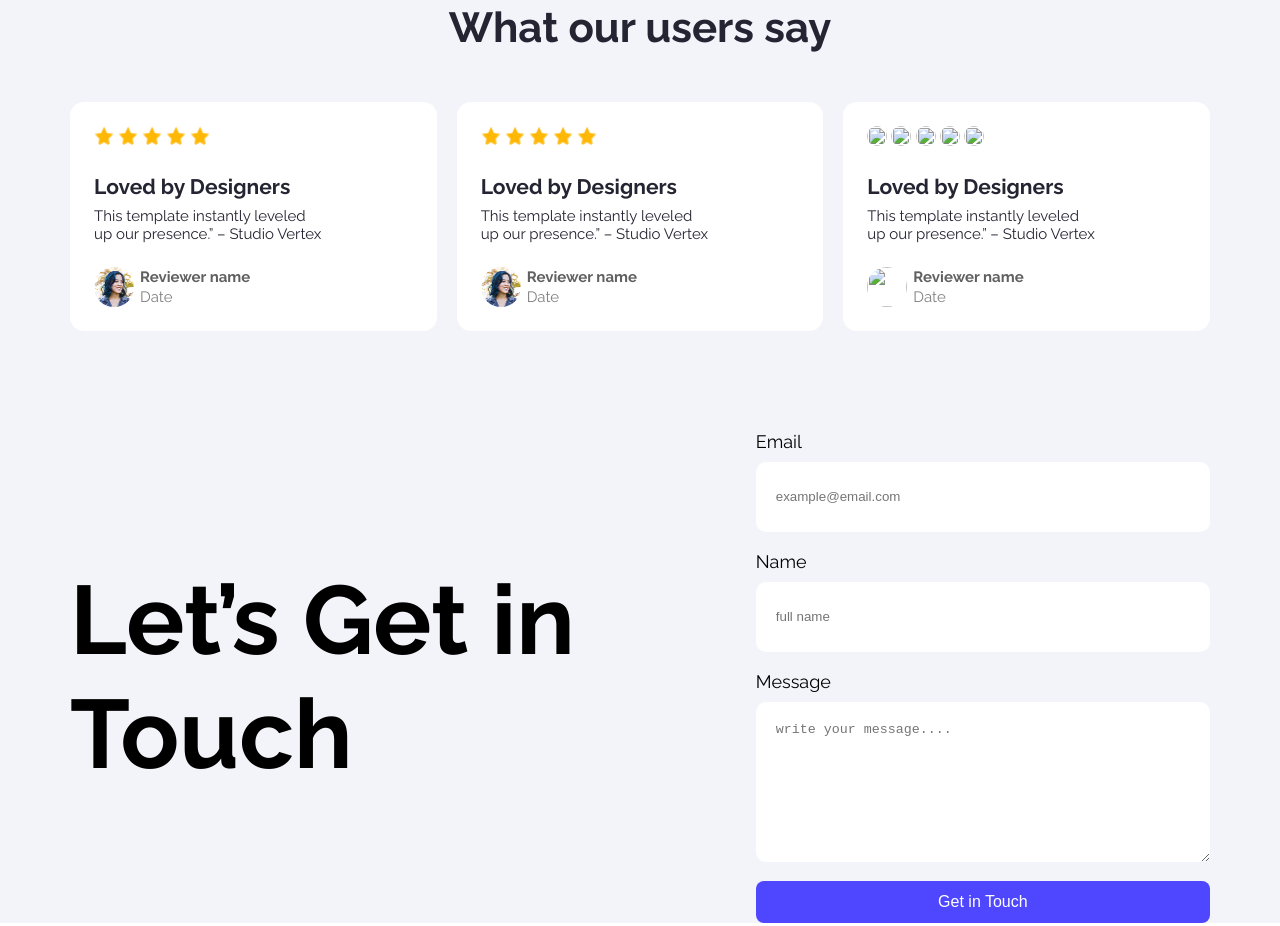
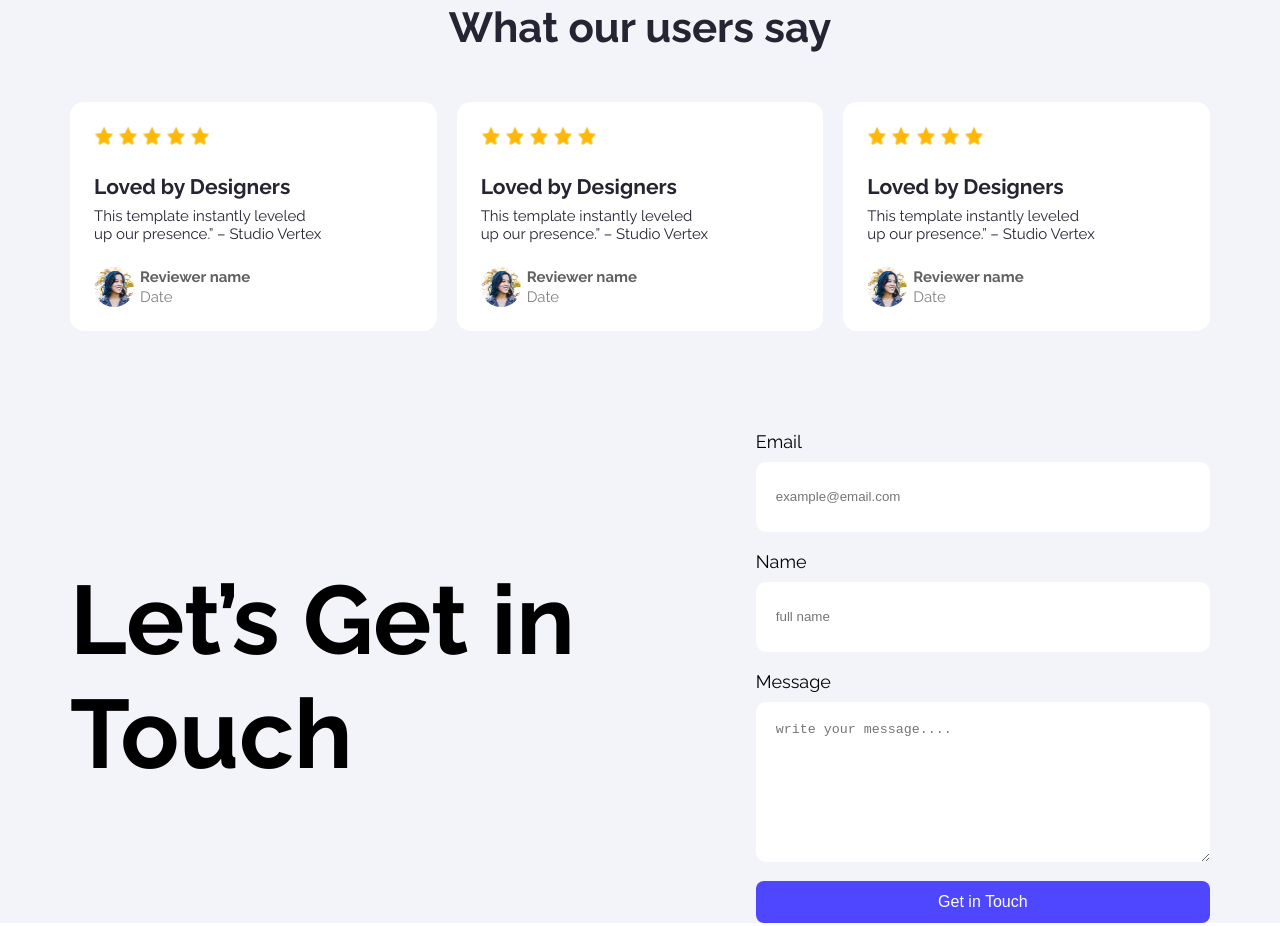
Before and after one commit to arnobmazumder723/assignment-1, a plain HTML site: page index.html in a window 1280 px wide. Shown: the part 1655-2581 px from the top of the page. Drawn offline with Linux system fonts and the light colour scheme.

Commit message:
my final commit

```diff
--- a/index.html
+++ b/index.html
@@ -94,17 +94,17 @@
                </div>
             <div class="feedback-card">
                <div class="feedback-star">
-                 <img src="images/icon-star.png" alt="" class="feedback-star">
-                 <img src="images/icon-star.png" alt="" class="feedback-star">
-                 <img src="images/icon-star.png" alt="" class="feedback-star">
-                 <img src="images/icon-star.png" alt="" class="feedback-star">
-                 <img src="images/icon-star.png" alt="" class="feedback-star">
+                 <img src="image/Assets/icon-star.png" alt="" class="feedback-star">
+                 <img src="image/Assets/icon-star.png" alt="" class="feedback-star">
+                 <img src="image/Assets/icon-star.png" alt="" class="feedback-star">
+                 <img src="image/Assets/icon-star.png" alt="" class="feedback-star">
+                 <img src="image/Assets/icon-star.png" alt="" class="feedback-star">
 
                </div>
                <h2 class="feedback-title">Loved by Designers</h2>
                <p class="feedback-description">This template instantly leveled up our presence.” – Studio Vertex</p>
                <div class="feedback-reviewer">
-                   <img src="images/avatar.png" alt="">
+                   <img src="image/Assets/avatar.png" alt="">
                    <div>
                       <h6 class="feedback-reviewer-name">Reviewer name</h6>
                       <p class="feedback-date">Date</p>
```
